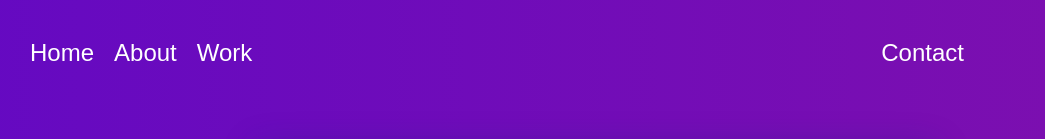
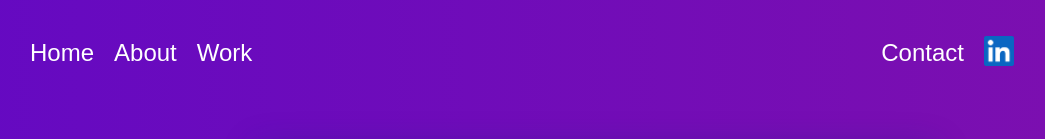
Before and after one commit to MagdalenaPizarroO/MagdalenaPizarroO.github.io, a React (Vite) app: page / in a window 1280 px wide. Shown: the top 139 px of the page, without its empty margins (44-1089 px from the left). Built offline with nearby package versions, Linux system fonts and the light colour scheme.

Commit message:
add: linkedin logo

```diff
--- a/src/components/navbar/NavbarElements.tsx
+++ b/src/components/navbar/NavbarElements.tsx
@@ -60,10 +60,14 @@ export const NavbarLinkExtended = styled(Link)`
 `;
 
 export const Logo = styled.img`
-  margin: 10px;
-  max-width: 180px;
+  margin: 0 10px 0;
+  max-width: 30px;
   height: auto;
+  @media (max-width: 700px) {
+    margin-left: 30px;
+  }
 `;
+
 
 export const OpenLinksButton = styled.button`
   width: 70px;
--- a/src/components/navbar/navbar.tsx
+++ b/src/components/navbar/navbar.tsx
@@ -9,7 +9,9 @@ import {
   NavbarLink,
   OpenLinksButton,
   NavbarLinkExtended,
+  Logo,
 } from "./NavbarElements";
+import linkedinImg from "../../assets/linkedin-logo.png";
 
 type NavbarProps = boolean;
 
@@ -39,17 +41,36 @@ export const Navbar: React.FC<NavbarProps> = () => {
           </NavbarLinkContainer>
         </LeftContainer>
         <RightContainer>
-        <NavbarLink to="/contact"> Contact</NavbarLink>
+          <NavbarLink to="/contact"> Contact</NavbarLink>
+          <a
+            href="https://www.linkedin.com/in/magdalena-pizarro-ortega/"
+            target="_blank"
+            rel="noopener noreferred"
+          >
+            <Logo src={linkedinImg}></Logo>
+          </a>
         </RightContainer>
       </NavbarInnerContainer>
       {extendNavbar && (
         <NavbarExtendedContainer>
-          <NavbarLinkExtended to="/" onClick={handleLinkClick}> Home</NavbarLinkExtended>
-          <NavbarLinkExtended to="/about" onClick={handleLinkClick}> About</NavbarLinkExtended>
-          <NavbarLinkExtended to="/work" onClick={handleLinkClick}> Work</NavbarLinkExtended>
-          <NavbarLinkExtended to="/contact" onClick={handleLinkClick}> Contact</NavbarLinkExtended>
+          <NavbarLinkExtended to="/" onClick={handleLinkClick}>
+            {" "}
+            Home
+          </NavbarLinkExtended>
+          <NavbarLinkExtended to="/about" onClick={handleLinkClick}>
+            {" "}
+            About
+          </NavbarLinkExtended>
+          <NavbarLinkExtended to="/work" onClick={handleLinkClick}>
+            {" "}
+            Work
+          </NavbarLinkExtended>
+          <NavbarLinkExtended to="/contact" onClick={handleLinkClick}>
+            {" "}
+            Contact
+          </NavbarLinkExtended>
         </NavbarExtendedContainer>
       )}
     </NavbarContainer>
   );
-}
+};
```
Also changed, not shown: src/assets/linkedin-logo.png (added), 3 other files (tests, documents, lock files or other folders).
